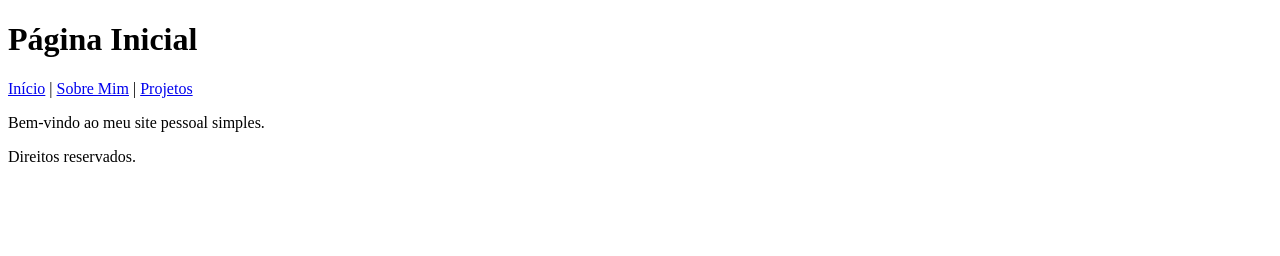
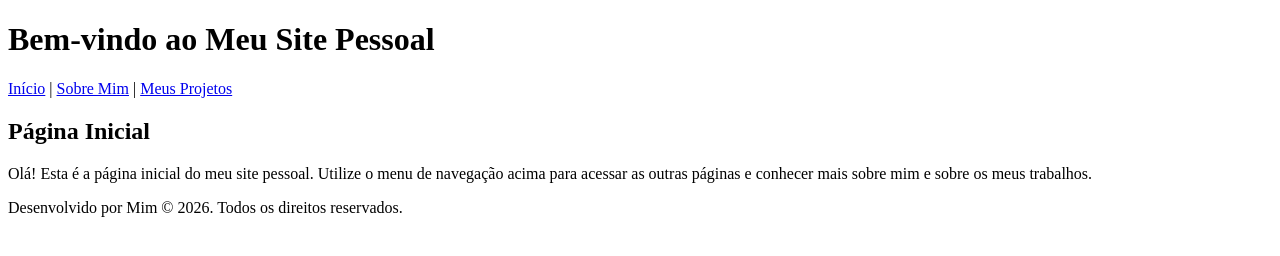
Before and after one commit to felipechen14-droid/projeto-4, a plain HTML site: page index.html in a window 1280 px wide. Drawn offline with Linux system fonts and the light colour scheme.

Commit message:
Update index.html

```diff
--- a/index.html
+++ b/index.html
@@ -5,19 +5,24 @@
     <title>Início - Site Pessoal</title>
 </head>
 <body>
+
     <header>
-        <h1>Página Inicial</h1>
+        <h1>Bem-vindo ao Meu Site Pessoal</h1>
         <nav>
-            <a href="p1_inicio.html">Início</a> |
-            <a href="p2_sobre.html">Sobre Mim</a> |
-            <a href="p3_projetos.html">Projetos</a>
+            <a href="index.html">Início</a> |
+            <a href="html/sobre.html">Sobre Mim</a> |
+            <a href="html/projetos.html">Meus Projetos</a>
         </nav>
     </header>
+
     <section>
-        <p>Bem-vindo ao meu site pessoal simples.</p>
+        <h2>Página Inicial</h2>
+        <p>Olá! Esta é a página inicial do meu site pessoal. Utilize o menu de navegação acima para acessar as outras páginas e conhecer mais sobre mim e sobre os meus trabalhos.</p>
     </section>
+
     <footer>
-        <p>Direitos reservados.</p>
+        <p>Desenvolvido por Mim &copy; 2026. Todos os direitos reservados.</p>
     </footer>
+
 </body>
 </html>
```
